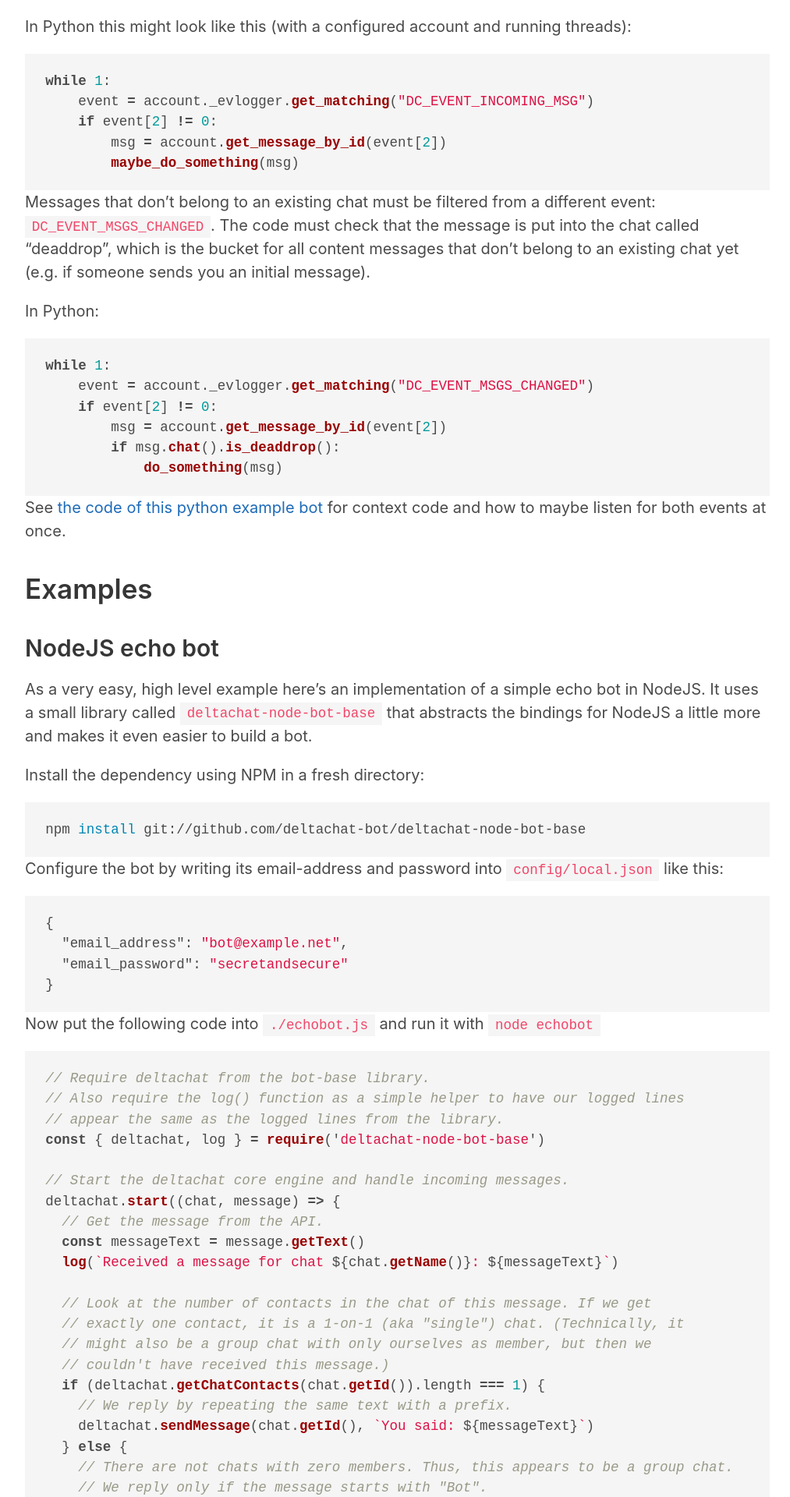
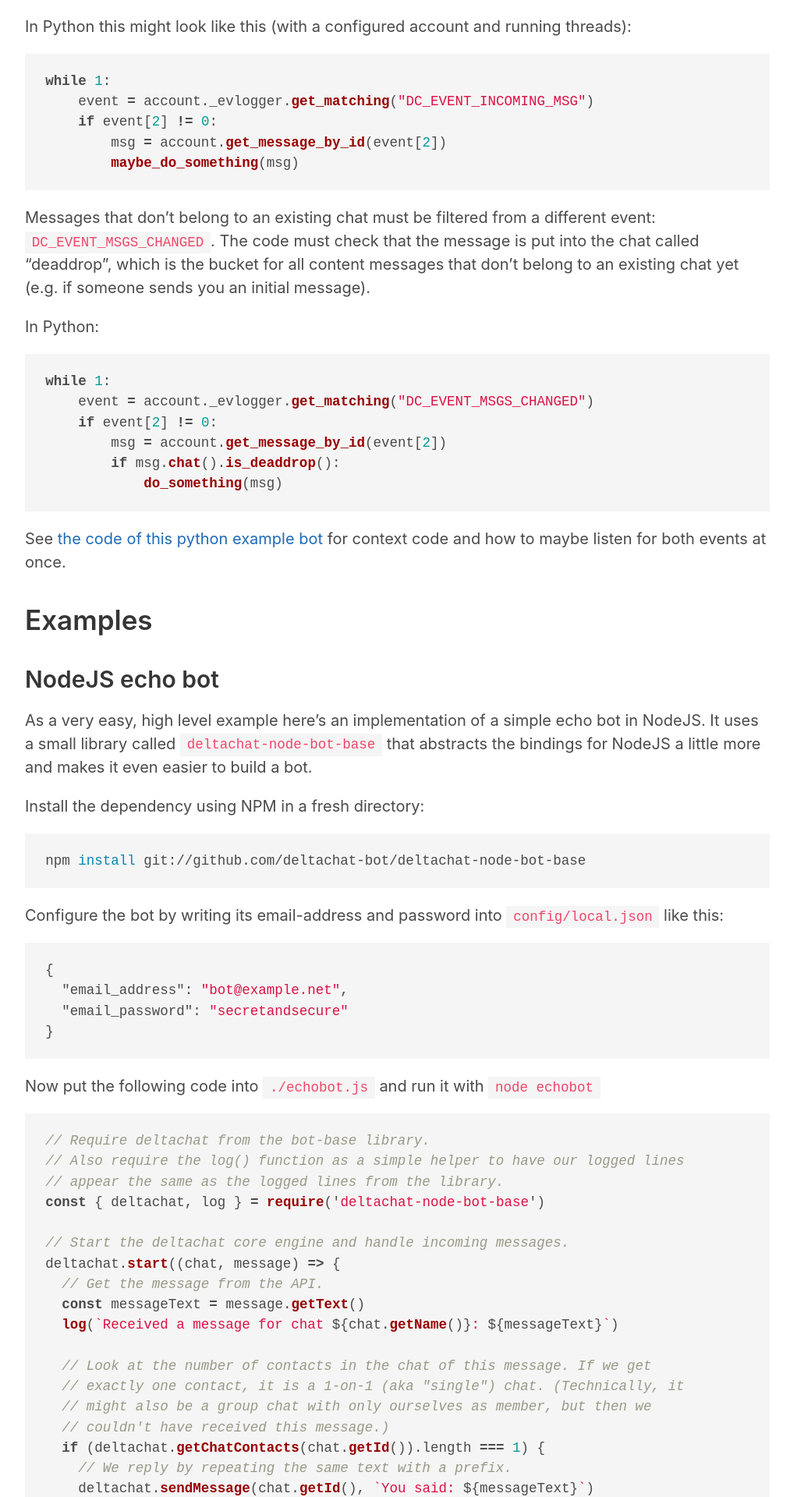
Before and after one commit to deltachat-bot/bot-pages, a Jekyll site: the page built from development.md, in a window 1280 px wide. Shown: the part 1458-3378 px from the top of the page at 78% size, without its empty margins (229-1242 px from the left). Built offline with Jekyll 4.4.1, drawn with Linux system fonts in a browser that asks for light colours.

Commit message:
fix bottom padding of code blocks

```diff
--- a/assets/styles/main.scss
+++ b/assets/styles/main.scss
@@ -27,3 +27,8 @@ $body-size: 20px;
 .deltachatbots-logo {
   margin-bottom: 1rem;
 }
+
+//fix bottom padding of code blocks
+div.highlighter-rouge {
+  padding-bottom: 1em;
+}
```
